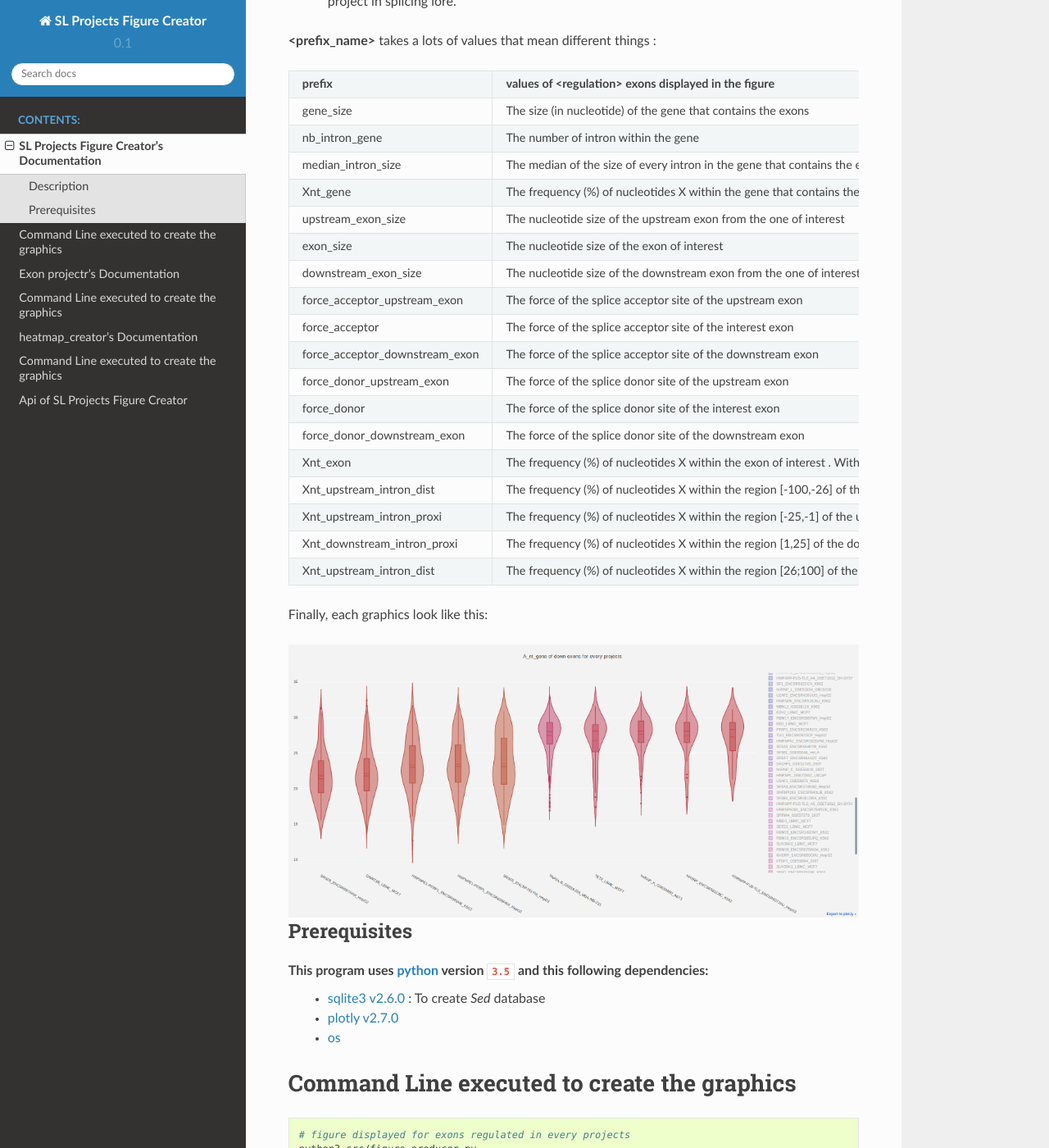
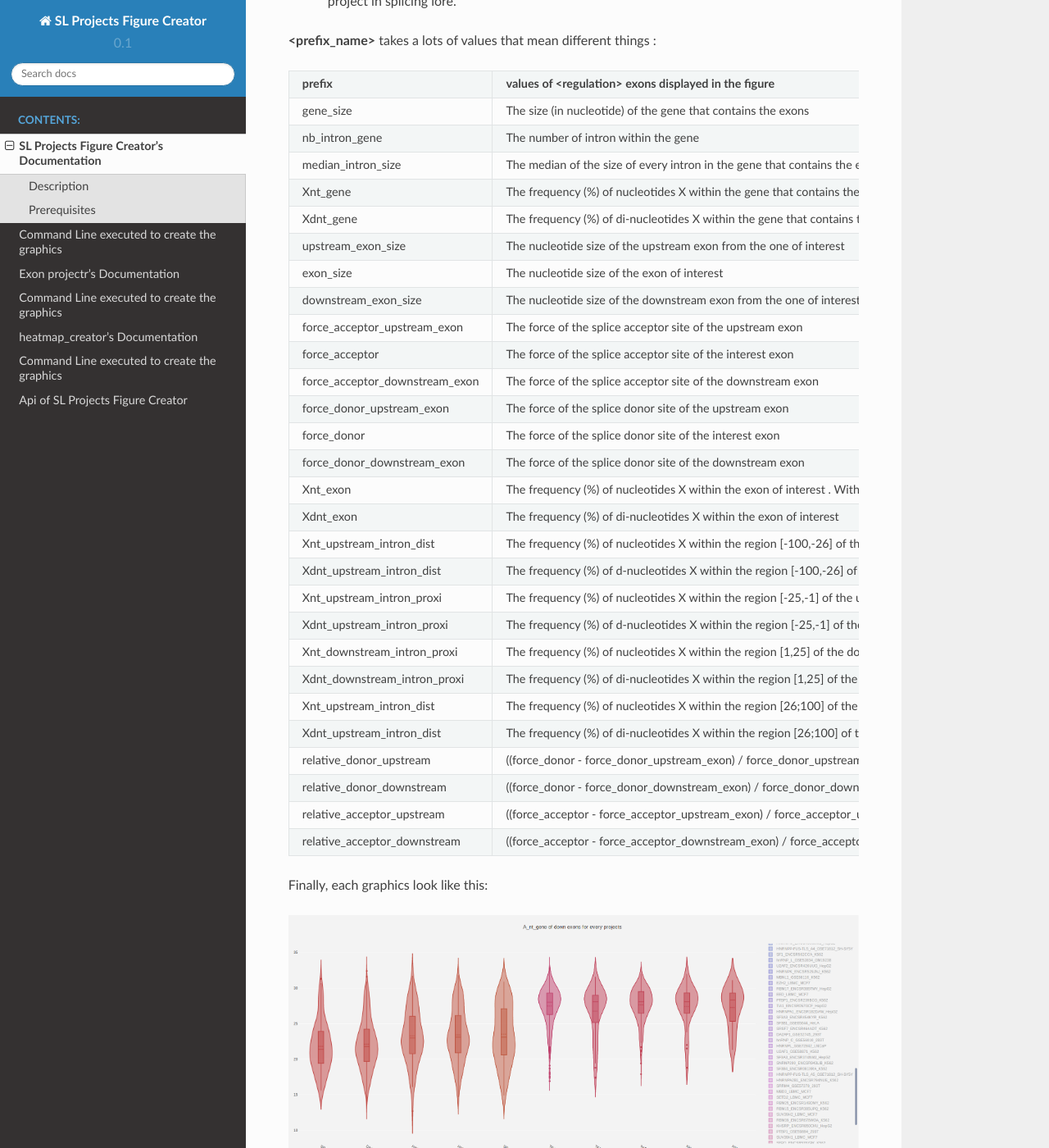
Before and after one commit to LBMC/Lemaire_et_al_2019, a Sphinx documentation site: the page built from Figure_ESA/doc/source/README.rst, in a window 1280 px wide and 1400 px high, scrolled down 844 px. Shown: the whole window at 82% size. Built offline with Sphinx 7.4.7 and the Read the Docs theme 2.0.0, drawn with Linux system fonts in a browser that asks for light colours.

Commit message:
doc/ : update of the doc

```diff
--- a/Figure_ESA/doc/source/README.rst
+++ b/Figure_ESA/doc/source/README.rst
@@ -38,6 +38,8 @@ They sould be named like this: **<prefix_name>_<regulation>_exons_figure.html**
 +-------------------------------------+----------------------------------------------------------------------------------------------------------------------------------------------------------------------+
 |          Xnt_gene                   | The frequency (%) of nucleotides X within the gene that contains the exon of interest. with X in A, C, G, T, S, W, R, Y, K, M                                        |
 +-------------------------------------+----------------------------------------------------------------------------------------------------------------------------------------------------------------------+
+|          Xdnt_gene                  | The frequency (%) of di-nucleotides X within the gene that contains the exon of interest                                                                             |
++-------------------------------------+----------------------------------------------------------------------------------------------------------------------------------------------------------------------+
 |     upstream_exon_size              | The nucleotide size of the upstream exon from the one of interest                                                                                                    |
 +-------------------------------------+----------------------------------------------------------------------------------------------------------------------------------------------------------------------+
 |         exon_size                   | The nucleotide size of the exon of interest                                                                                                                          |
@@ -58,14 +60,33 @@ They sould be named like this: **<prefix_name>_<regulation>_exons_figure.html**
 +-------------------------------------+----------------------------------------------------------------------------------------------------------------------------------------------------------------------+
 |          Xnt_exon                   | The frequency (%) of nucleotides X within the exon of interest . With X in A, C, G, T, S, W, R, Y, K, M                                                              |
 +-------------------------------------+----------------------------------------------------------------------------------------------------------------------------------------------------------------------+
+|          Xdnt_exon                  | The frequency (%) of di-nucleotides X within the exon of interest                                                                                                    |
++-------------------------------------+----------------------------------------------------------------------------------------------------------------------------------------------------------------------+
 |  Xnt_upstream_intron_dist           | The frequency (%) of nucleotides X within the region [-100,-26] of the upstream intron. With X in A, C, G, T, S, W, R, Y, K, M                                       |
++-------------------------------------+----------------------------------------------------------------------------------------------------------------------------------------------------------------------+
+|  Xdnt_upstream_intron_dist          | The frequency (%) of d-nucleotides X within the region [-100,-26] of the upstream intron.                                                                            |
 +-------------------------------------+----------------------------------------------------------------------------------------------------------------------------------------------------------------------+
 |  Xnt_upstream_intron_proxi          | The frequency (%) of nucleotides X within the region [-25,-1] of the upstream intron (0 is the first nucleotide of the exon) With X in A, C, G, T, S, W, R, Y, K, M  |
 +-------------------------------------+----------------------------------------------------------------------------------------------------------------------------------------------------------------------+
+|  Xdnt_upstream_intron_proxi         | The frequency (%) of d-nucleotides X within the region [-25,-1] of the upstream intron (0 is the first nucleotide of the exon)                                       |
++-------------------------------------+----------------------------------------------------------------------------------------------------------------------------------------------------------------------+
 |  Xnt_downstream_intron_proxi        | The frequency (%) of nucleotides X within the region [1,25] of the downstream intron (0 is the last nucleotide of the exon). With X in A, C, G, T, S, W, R, Y, K, M  |
++-------------------------------------+----------------------------------------------------------------------------------------------------------------------------------------------------------------------+
+|  Xdnt_downstream_intron_proxi       | The frequency (%) of di-nucleotides X within the region [1,25] of the downstream intron (0 is the last nucleotide of the exon)                                       |
 +-------------------------------------+----------------------------------------------------------------------------------------------------------------------------------------------------------------------+
 |  Xnt_upstream_intron_dist           | The frequency (%) of nucleotides X within the region [26;100] of the downstream intron. With X in A, C, G, T, S, W, R, Y, K, M                                       |
 +-------------------------------------+----------------------------------------------------------------------------------------------------------------------------------------------------------------------+
+|  Xdnt_upstream_intron_dist          | The frequency (%) of di-nucleotides X within the region [26;100] of the downstream intron.                                                                           |
++-------------------------------------+----------------------------------------------------------------------------------------------------------------------------------------------------------------------+
+| relative_donor_upstream             | ((force_donor - force_donor_upstream_exon) / force_donor_upstream_exon) * 100                                                                                        |
++-------------------------------------+----------------------------------------------------------------------------------------------------------------------------------------------------------------------+
+| relative_donor_downstream           | ((force_donor - force_donor_downstream_exon) / force_donor_downstream_exon) * 100                                                                                    |
++-------------------------------------+----------------------------------------------------------------------------------------------------------------------------------------------------------------------+
+| relative_acceptor_upstream          | ((force_acceptor - force_acceptor_upstream_exon) / force_acceptor_upstream_exon) * 100                                                                               |
++-------------------------------------+----------------------------------------------------------------------------------------------------------------------------------------------------------------------+
+| relative_acceptor_downstream        | ((force_acceptor - force_acceptor_downstream_exon) / force_acceptor_downstream_exon) * 100                                                                           |
++-------------------------------------+----------------------------------------------------------------------------------------------------------------------------------------------------------------------+
+
 
 
 Finally, each graphics look like this:
```
